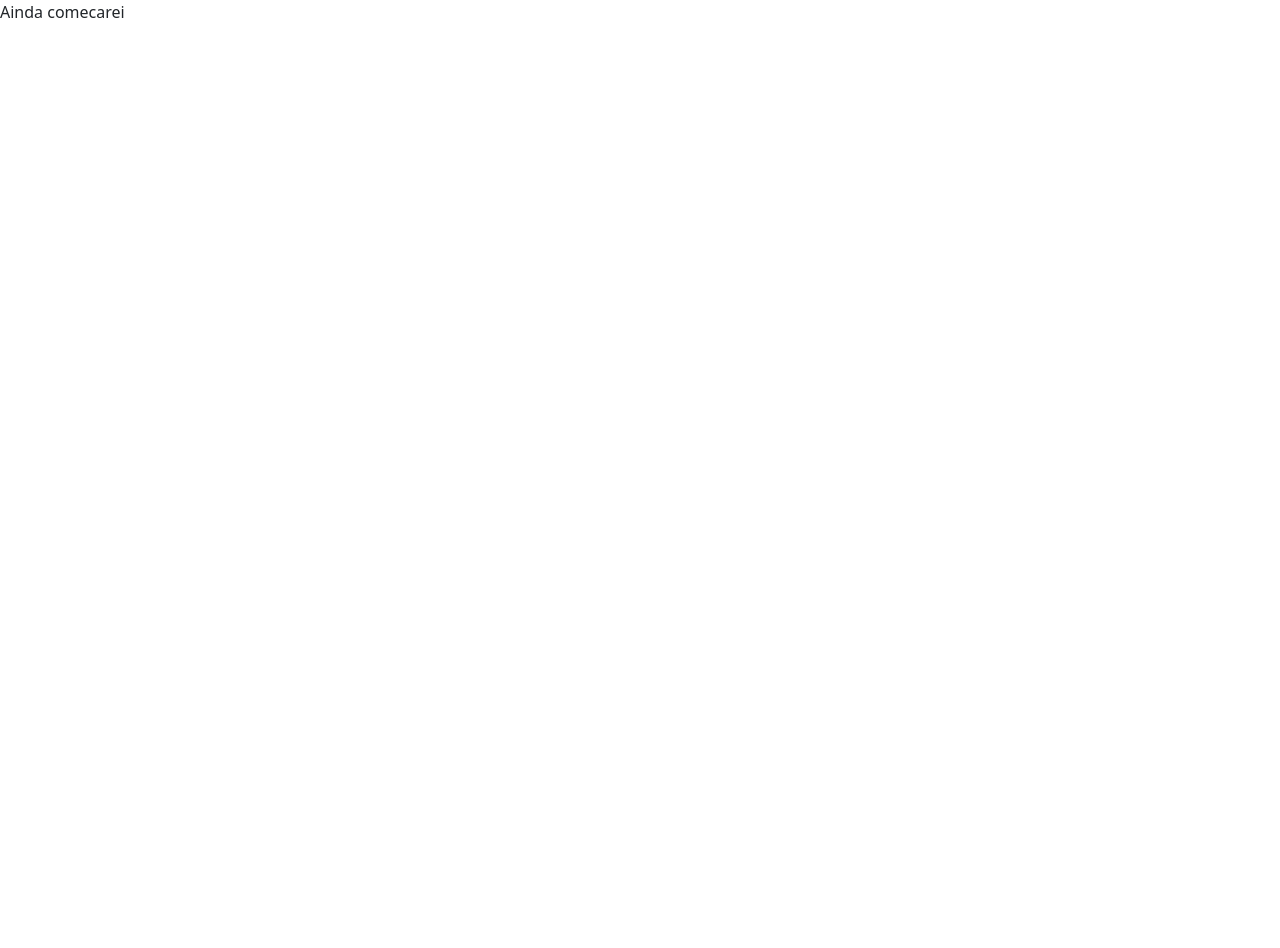
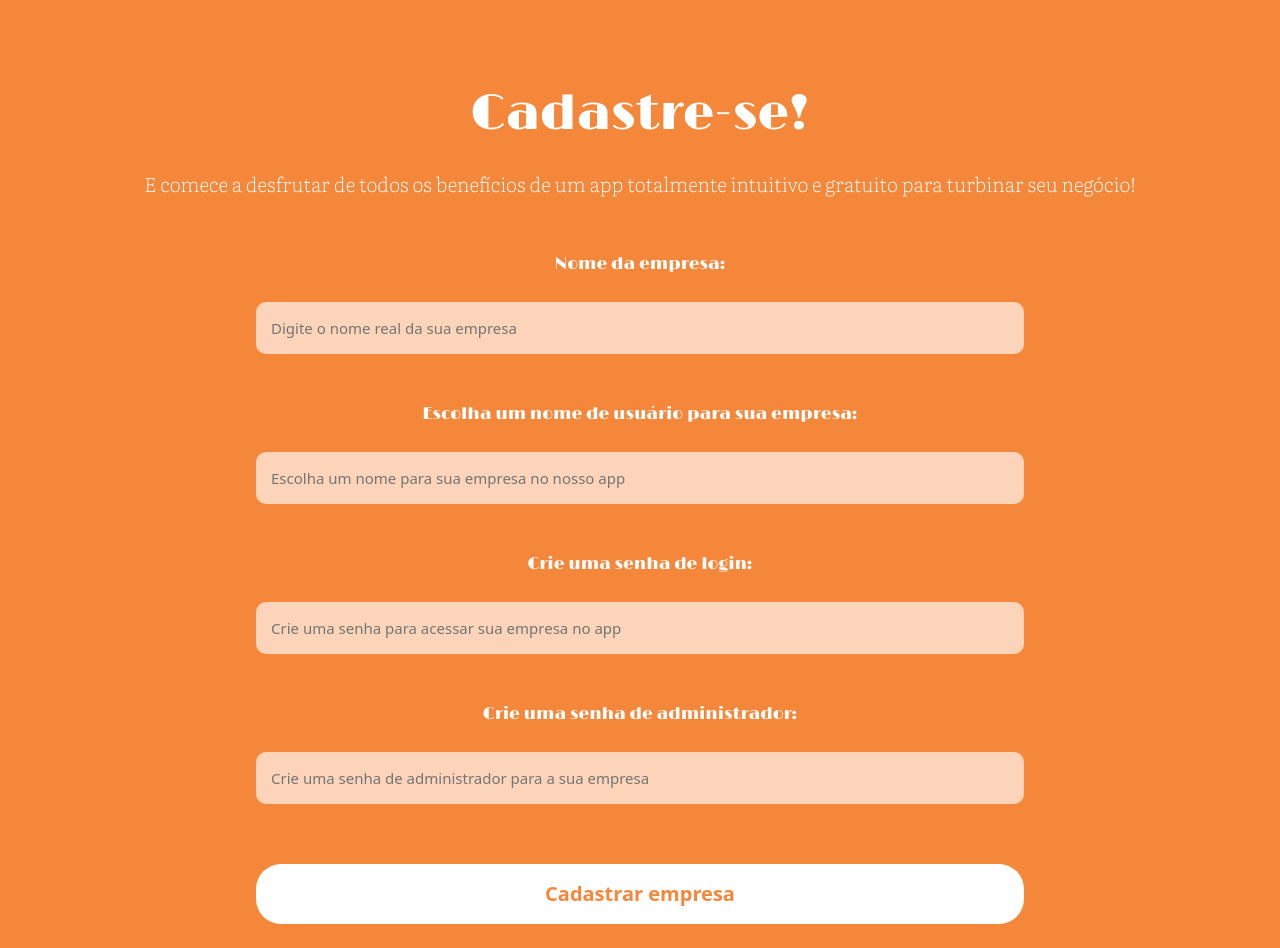
Before and after one commit to gomesfilipe/projeto-integrado, a React (Vite) app in the folder frontend/sisve/: page /Cadastro in a window 1280 px wide. Before the commit the page ends 800 px from the top, so only its background shows below. Built offline with nearby package versions, Linux system fonts and the light colour scheme; a web font is replaced by a local one.

Commit message:
Layout da página de cadastro pronto

```diff
--- a/frontend/sisve/src/pages/Cadastro/Cadastro.css
+++ b/frontend/sisve/src/pages/Cadastro/Cadastro.css
@@ -1,14 +1,65 @@
 
-.container{
+.formulario {
     display: flex;
-    flex-flow: row wrap;
-    }
+    align-items: center;
+    flex-direction: column;
+    background-color: #F5873B;
+    justify-content: center;
+}
 
-
-
-.container-50 h1 {
-    margin: 50px 80px 1px 20px;
-    font-size: 70px;
+.formulario h1 {
+    margin: 84px 0 24px;
+    font-size: 50px;
     color: #FFFFFF ;
     font-family: Limelight;
 }
+
+.formulario p {
+
+    margin: 0 0 54px;
+    text-align: center;
+    font-size: 20px;
+    color: #FFFFFF ;
+    font-family: Literata;
+}
+
+.formulario label{
+    font-family: Limelight;
+    font-size: 17px;
+    color:#FFFFFF ;
+  }
+
+.formulario input{
+
+    margin: 0 0 24px;
+    width: 60%;
+    padding: 15px;
+    background: rgba(255, 255, 255, 0.644);
+    font-size: 15px;
+    border-radius: 10px;
+    border: #FFFFFF;
+  }
+
+
+.formulario button{
+
+    width: 60%;
+    padding: 15px;
+    font-weight: 800;
+
+    background: #FFFFFF ;
+    color:#F5873B;
+
+    border-radius: 25px;
+    margin: 12px 0 24px;
+    border: none;
+
+    cursor: pointer;
+    transition: filter 0.2s;
+
+    font-size: 20px;
+  }
+
+  .formulario button:hover{
+    filter: brightness(0.9);
+  }
--- a/frontend/sisve/src/pages/Cadastro/Cadastro.jsx
+++ b/frontend/sisve/src/pages/Cadastro/Cadastro.jsx
@@ -1,13 +1,77 @@
 import './Cadastro.css'
+import React, { useState } from 'react';
 
-{/*A senha deve conter mais de 4 chars*/}
+{/*A senha deve conter mais de 4 chars*/ }
 
 function Cadastro() {
+
+  const [nomeEmpresa, setNomeEmpresa] = useState();
+  const [userNameEmpresa, setUserNameEmpresa] = useState();
+  const [password, setPassword] = useState();
+  const [admPassword, setAdmPassword] = useState();
+
+  function cadastrarEmpresa() {
+    const newEmpresa = {
+      name: nomeEmpresa,
+      userName: userNameEmpresa,
+      senha: password,
+      senhaAdm: admPassword
+    }
+    console.log(newEmpresa)
+  }
+
   return (
+
     <div>
-        Ainda comecarei
+
+      <div className='formulario'>
+
+        <h1>Cadastre-se!</h1>
+
+          <p>E comece a desfrutar de todos os benefícios de um app totalmente intuitivo e gratuito para turbinar seu negócio!</p>
+
+          <label>Nome da empresa:</label>
+          <br />
+          <input
+            type="text"
+            placeholder="Digite o nome real da sua empresa"
+            onChange={e => setNomeEmpresa(e.target.value)}
+          />
+          <br />
+
+          <label>Escolha um nome de usuário para sua empresa:</label>
+          <br />
+          <input
+            type="text"
+            placeholder="Escolha um nome para sua empresa no nosso app"
+            onChange={e => setUserNameEmpresa(e.target.value)}
+          />
+          <br />
+
+          <label>Crie uma senha de login:</label>
+          <br />
+          <input
+            type="password"
+            placeholder="Crie uma senha para acessar sua empresa no app"
+            onChange={e => setPassword(e.target.value)}
+          />
+          <br />
+
+          <label>Crie uma senha de administrador:</label>
+          <br />
+          <input
+            type="password"
+            placeholder="Crie uma senha de administrador para a sua empresa "
+            onChange={e => setAdmPassword(e.target.value)}
+          />
+          <br />
+
+          <button type="button" onClick={cadastrarEmpresa} >
+          Cadastrar empresa
+          </button>
+
+      </div>
     </div>
-
   )
 }
 export default Cadastro
--- a/frontend/sisve/src/pages/Home/Home.jsx
+++ b/frontend/sisve/src/pages/Home/Home.jsx
@@ -13,8 +13,7 @@ function Home() {
       senha: password
     }
     /*funcionando perfeitamente*/
-    console.log(userName)
-    console.log(password)
+    console.log(usuario)
   }
 
   return (
--- a/frontend/sisve/src/rotas.jsx
+++ b/frontend/sisve/src/rotas.jsx
@@ -11,6 +11,7 @@ function Rota() {
     <Routes>
     <Route exact path='/' element={<Home/>} />
     <Route exact path='/Cadastro' element={<Cadastro/>} />
+
     </Routes>
     </BrowserRouter>
   )
```
